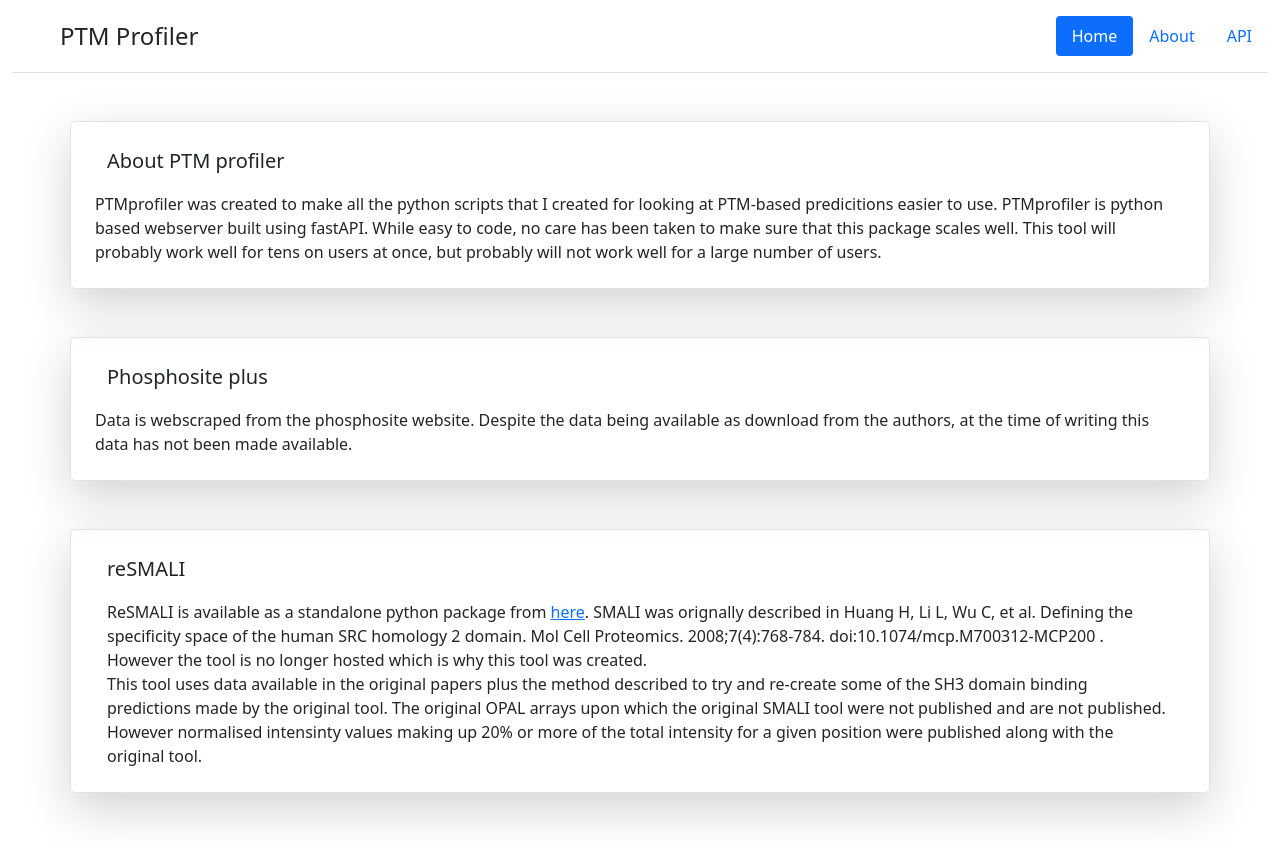
After one commit to DT-Newman/PTMprofiler, a FastAPI app: template app/templates/about.html in a window 1280 px wide. The commit adds this page. Run offline with FastAPI, Linux system fonts and the light colour scheme; the template is opened without the code that fills it, so the values that code supplies are empty; parts of the project's set-up code (start-up, migrations or seed data) failed here and were passed over.

Commit message:
Update about page

```diff
--- a/app/main.py
+++ b/app/main.py
@@ -48,6 +48,10 @@ uniprot_human = pd.read_csv('./data/swiss-prot_human_2021_01.gz', compression='g
 def index(request: Request):
     return templates.TemplateResponse('index.html', {"request": request} )
 
+
+@app.get('/about', response_class=HTMLResponse)
+def about(request: Request):
+    return templates.TemplateResponse('about.html', {"request": request} )
 # #PTMprofile
 # @app.get('/ptm_profile/', response_class=HTMLResponse)
 # def ptm_profile(request: Request):
--- /dev/null
+++ b/app/templates/about.html
@@ -0,0 +1,43 @@
+{% extends 'base.html' %}
+
+{% block content %}
+<div class="container my-5">
+  <div class="row p-4 align-items-center rounded-3 border shadow-lg">
+    <div class="">
+      <p class="lead">About PTM profiler</p>
+    </div>
+    PTMprofiler was created to make all the python scripts that I created for looking at PTM-based predicitions easier to use. PTMprofiler is python based webserver built using fastAPI. While easy to code, no care has been taken to make sure that this package scales well. This tool will probably work well for tens on users at once, but probably will not work well for a large number of users.
+    </div>
+  </div>
+</div>
+
+
+<div class="container my-5">
+  <div class="row p-4 align-items-center rounded-3 border shadow-lg">
+    <div class="">
+      <p class="lead">Phosphosite plus</p>
+    </div>
+
+    Data is webscraped from the phosphosite website. Despite the data being available as download from the authors, at the time of writing this data has not been made available.
+
+    </div>
+  </div>
+</div>
+
+<div class="container my-5">
+  <div class="row p-4 align-items-center rounded-3 border shadow-lg">
+    <div class="">
+      <p class="lead">reSMALI</p>
+      ReSMALI is available as a standalone python package from <a href="https://github.com/DT-Newman/reSMALI">here</a>. SMALI was orignally described in Huang H, Li L, Wu C, et al. Defining the specificity space of the human SRC homology 2 domain. Mol Cell Proteomics. 2008;7(4):768-784. doi:10.1074/mcp.M700312-MCP200 . However the tool is no longer hosted which is why this tool was created. <br/>
+      This tool uses data available in the original papers plus the method described to try and re-create some of the SH3 domain binding predictions made by the original tool.
+
+      The original OPAL arrays upon which the original SMALI tool were not published and are not published. However normalised intensinty values making up 20% or more of the total intensity for a given position were published along with the original tool.
+
+    </div>
+
+
+    </div>
+  </div>
+</div>
+
+{% endblock %}
--- a/app/templates/base.html
+++ b/app/templates/base.html
@@ -16,8 +16,8 @@
 
             <ul class="nav nav-pills">
               <li class="nav-item"><a href="{{ url_for('index')}}" class="nav-link active">Home</a></li>
-              <li class="nav-item"><a href="#" class="nav-link">About</a></li>
-              <li class="nav-item"><a href="{{ url_for('index')}}" class="nav-link">API</a></li>
+              <li class="nav-item"><a href="{{ url_for('about')}}" class="nav-link">About</a></li>
+              <li class="nav-item"><a href="docs" class="nav-link">API</a></li>
             </ul>
           </header>
 
```
